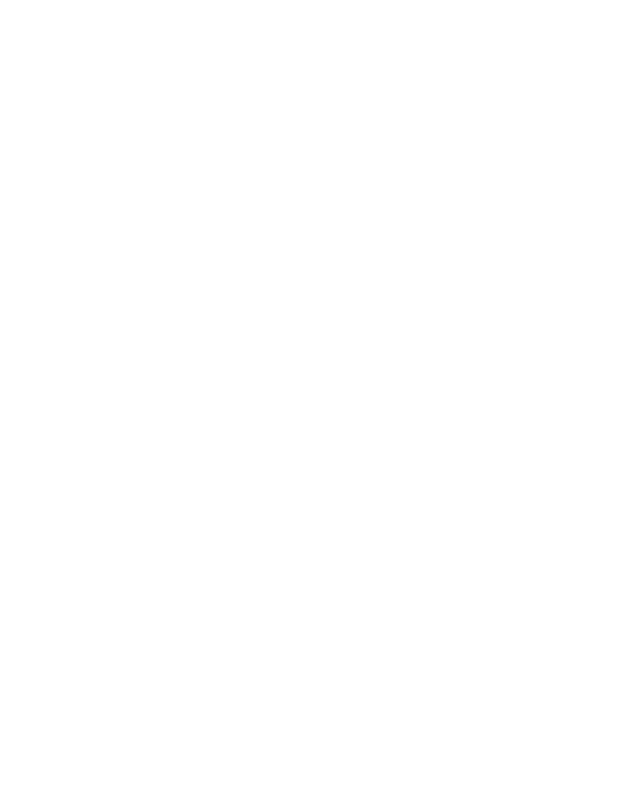
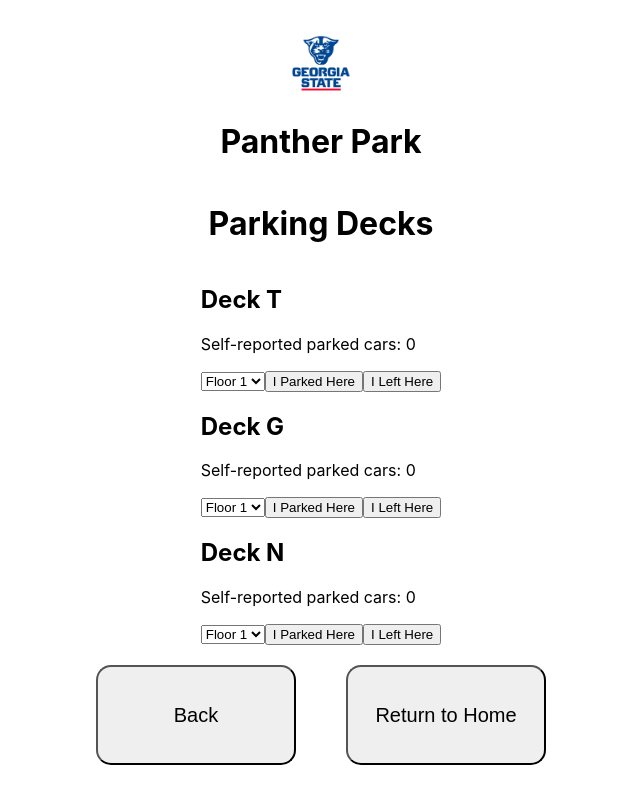
Before and after one commit to sarahobrienn/PantherPark, a React (Create React App) app: page /decks in a window 1280 px wide. Before the commit this address had no page. Shown: the top 804 px of the page, without its empty margins (319-959 px from the left). Built offline with nearby package versions, Linux system fonts and the light colour scheme.

Commit message:
added parking deck pages

```diff
--- a/src/App.js
+++ b/src/App.js
@@ -1,4 +1,3 @@
-/*Overall functionality of the webpage, links pages to other pages */
 import React from 'react';
 import { BrowserRouter as Router, Route, Routes } from 'react-router-dom';
 import HomePage from './Webpages/Homepage';
@@ -6,6 +5,8 @@ import LoginPage from './Webpages/Loginpage';
 import PaymentPage from './Webpages/Paymentpage';
 import UserPage from './Webpages/Userpage';
 import ConfirmationPage from './Webpages/ConfirmationPage';
+import ParkingDeckPage from './Webpages/ParkingDeckPage'; // Import the ParkingDeckPage
+import ParkingDeckPagePublic from './Webpages/ParkingDeckPagePublic'; // Import the ParkingDeckPagePublic
 import PaymentContext from './PaymentContext';
 
 function App() {
@@ -19,6 +20,8 @@ function App() {
           <Route path="/login" element={<LoginPage />} />
           <Route path="/payment" element={<PaymentPage />} />
           <Route path="/user" element={<UserPage />} />
+          <Route path="/decks" element={<ParkingDeckPage />} /> {/* Route for ParkingDeckPage */}
+          <Route path="/decks-public" element={<ParkingDeckPagePublic />} /> {/* Route for ParkingDeckPagePublic */}
           <Route path="/confirmation" element={<ConfirmationPage />} />
         </Routes>
       </Router>
--- a/src/Webpages/Homepage.js
+++ b/src/Webpages/Homepage.js
@@ -9,8 +9,8 @@ function HomePage() {
       <header>
       <img src="/gsu_logo.png" alt="Georgia State University Logo" width="100" />
           <h1>Panther Park</h1>
+      <h2 className="page-title">Welcome to the Home Page</h2>
       </header>
-      <h2 className="page-title">Welcome to the Home Page</h2>
       <img src="/gsu parking.png" alt="Parking Map" width="500" />
       <div className="content">
           <Link to="/login">
--- a/src/Webpages/Loginpage.js
+++ b/src/Webpages/Loginpage.js
@@ -2,17 +2,16 @@ import React, { useState } from 'react';
 import { Link } from 'react-router-dom';
 
 function LoginPage() {
-  // State to hold the user's input
   const [username, setUsername] = useState('');
-  const [password, setPassword] = useState(''); // Not used for display, but captured for completeness
+  const [password, setPassword] = useState(''); // State for password
 
   return (
     <div className="container">
       <header>
         <img src="/gsu_logo.png" alt="Georgia State University Logo" width="100" />
         <h1>Panther Park</h1>
+      <h2 className="page-title">Welcome to the Login Page</h2>
       </header>
-      <h2 className="page-title">Welcome to the Login Page</h2>
       <p>*Must login with valid GSU credentials*</p>
       <div className="login-form">
         <input
@@ -34,11 +33,11 @@ function LoginPage() {
         </Link>
       </div>
       <div className="content">
-        <Link to="/payment">
-          <button className="button">Go to Payment Page</button>
-        </Link>
         <Link to="/">
           <button className="button">Back to Home</button>
+        </Link>
+        <Link to="/decks-public">
+          <button className="button">View Parking Decks</button>
         </Link>
       </div>
       <footer>
--- /dev/null
+++ b/src/Webpages/ParkingDeckPage.js
@@ -0,0 +1,72 @@
+// ParkingDeckPage.js
+import React, { useState } from 'react';
+import { Link, useNavigate } from 'react-router-dom';
+
+function ParkingDeckPage() {
+  const [decks, setDecks] = useState([
+    { name: 'Deck T', count: 0 },
+    { name: 'Deck G', count: 0 },
+    { name: 'Deck N', count: 0 }
+  ]);
+
+  const [selectedFloor, setSelectedFloor] = useState('1');
+
+  const navigate = useNavigate();
+
+  const incrementCount = (deckName) => {
+    setDecks(decks.map(deck =>
+      deck.name === deckName ? { ...deck, count: deck.count + 1 } : deck
+    ));
+  };
+
+  const decrementCount = (deckName) => {
+    setDecks(decks.map(deck =>
+      deck.name === deckName && deck.count > 0 ? { ...deck, count: deck.count - 1 } : deck
+    ));
+  };
+
+  const recordParking = (deckName) => {
+    incrementCount(deckName);
+    navigate('/user', {
+      state: {
+        deck: deckName,
+        floor: selectedFloor
+      }
+    });
+  };
+
+  return (
+    <div className="container">
+      <header>
+        <img src="/gsu_logo.png" alt="Georgia State University Logo" width="100" />
+        <h1>Panther Park</h1>
+      </header>
+      <h1>Parking Decks</h1>
+      {decks.map(deck => (
+        <div key={deck.name} className="deck">
+          <h2>{deck.name}</h2>
+          <p>Self-reported parked cars: {deck.count}</p>
+          <select value={selectedFloor} onChange={(e) => setSelectedFloor(e.target.value)}>
+            {[1,2,3,4,5,6,7].map(floor => (
+              <option key={floor} value={floor}>Floor {floor}</option>
+            ))}
+          </select>
+          <button onClick={() => recordParking(deck.name)}>I Parked Here</button>
+          <button onClick={() => decrementCount(deck.name)}>I Left Here</button>
+        </div>
+      ))}
+      <div className="navigation-buttons">
+        <div className="content">
+          <Link to="/user">
+            <button className="button">Back</button>
+          </Link>
+          <Link to="/">
+            <button className="button">Return to Home</button>
+          </Link>
+        </div>
+      </div>
+    </div>
+  );
+}
+
+export default ParkingDeckPage;
--- /dev/null
+++ b/src/Webpages/ParkingDeckPagePublic.js
@@ -0,0 +1,36 @@
+import React from 'react';
+import { Link } from 'react-router-dom';
+
+function ParkingDeckPagePublic() {
+  // Include count data for each deck
+  const decks = [
+    { name: 'Deck T', count: 0 },
+    { name: 'Deck G', count: 0 },
+    { name: 'Deck N', count: 0 }
+  ];
+
+  return (
+    <div className="container">
+      <header>
+        <img src="/gsu_logo.png" alt="Georgia State University Logo" width="100" />
+        <h1>Panther Park</h1>
+      </header>
+      <h1>Parking Decks</h1>
+      {decks.map(deck => (
+        <div key={deck.name} className="deck">
+          <h2>{deck.name}</h2>
+          <p>Parked Cars: {deck.count}</p>  {/* Display the count data */}
+        </div>
+      ))}
+      <div className="navigation-buttons">
+        <div className="content">
+          <Link to="/login">
+            <button className="button">Back</button>
+          </Link>
+        </div>
+      </div>
+    </div>
+  );
+}
+
+export default ParkingDeckPagePublic;
--- a/src/Webpages/Paymentpage.js
+++ b/src/Webpages/Paymentpage.js
@@ -71,8 +71,8 @@ function PaymentPage() {
         <button className="button" onClick={handlePayment}>Make Payment</button>
       </div>
       <div className="content">
-        <Link to="/user">
-          <button className="button">Back to User Page</button>
+        <Link to="/login">
+          <button className="button">Back to Login Page</button>
         </Link>
         <Link to="/">
           <button className="button">Back to Home</button>
--- a/src/Webpages/Userpage.js
+++ b/src/Webpages/Userpage.js
@@ -1,9 +1,11 @@
+// UserPage.js
 import React from 'react';
-import { Link, useLocation } from 'react-router-dom';
+import { Link } from 'react-router-dom';
 
-function UserPage() {
-  const location = useLocation();
-  const username = location.state?.username || ''; // Default to '...' if no data
+function UserPage(props) {
+  const username = props.location?.state?.username || "User"; // retrieve the username from the passed state
+  const deckParked = props.location?.state?.deck || "N/A"; // retrieve the deck from the passed state
+  const floorParked = props.location?.state?.floor || "N/A"; // retrieve the floor from the passed state
 
   return (
     <div className="container">
@@ -11,13 +13,18 @@ function UserPage() {
         <img src="/gsu_logo.png" alt="Georgia State University Logo" width="100" />
         <h1>Panther Park</h1>
       </header>
-      <h2 className="page-title">Welcome, {username}</h2>
+      <h2 className="page-title">Welcome, {username}!</h2>
+      <p>Floor Parked: {floorParked}</p> {/* Display the floor */}
+      <p>Deck Parked: {deckParked}</p>   {/* Display the deck */}
       <div className="content">
           <Link to="/payment">
               <button className="button">Go to Payment Page</button>
           </Link>
           <Link to="/login">
               <button className="button">Back to Login Page</button>
+          </Link>
+          <Link to="/decks">
+              <button className="button">Record Parking Spot</button>
           </Link>
       </div>
       <div className="centered-content">
```
